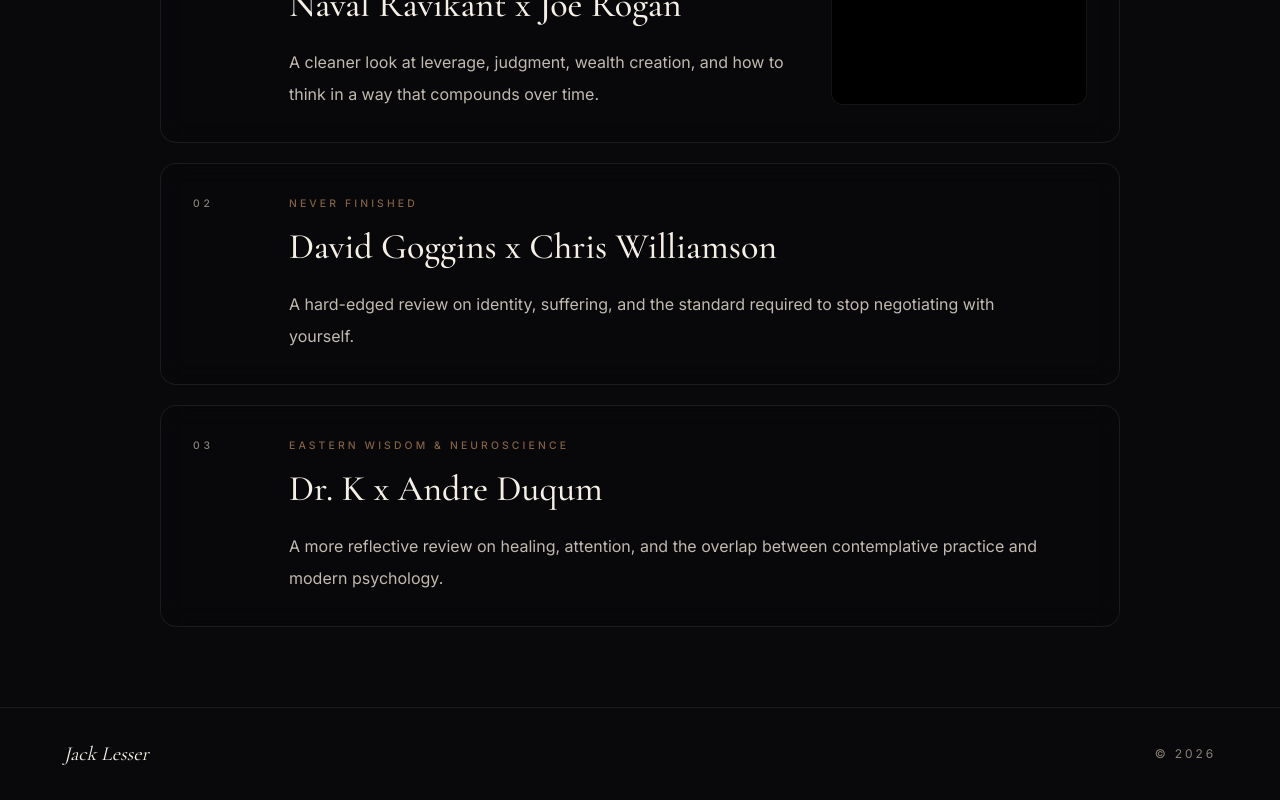
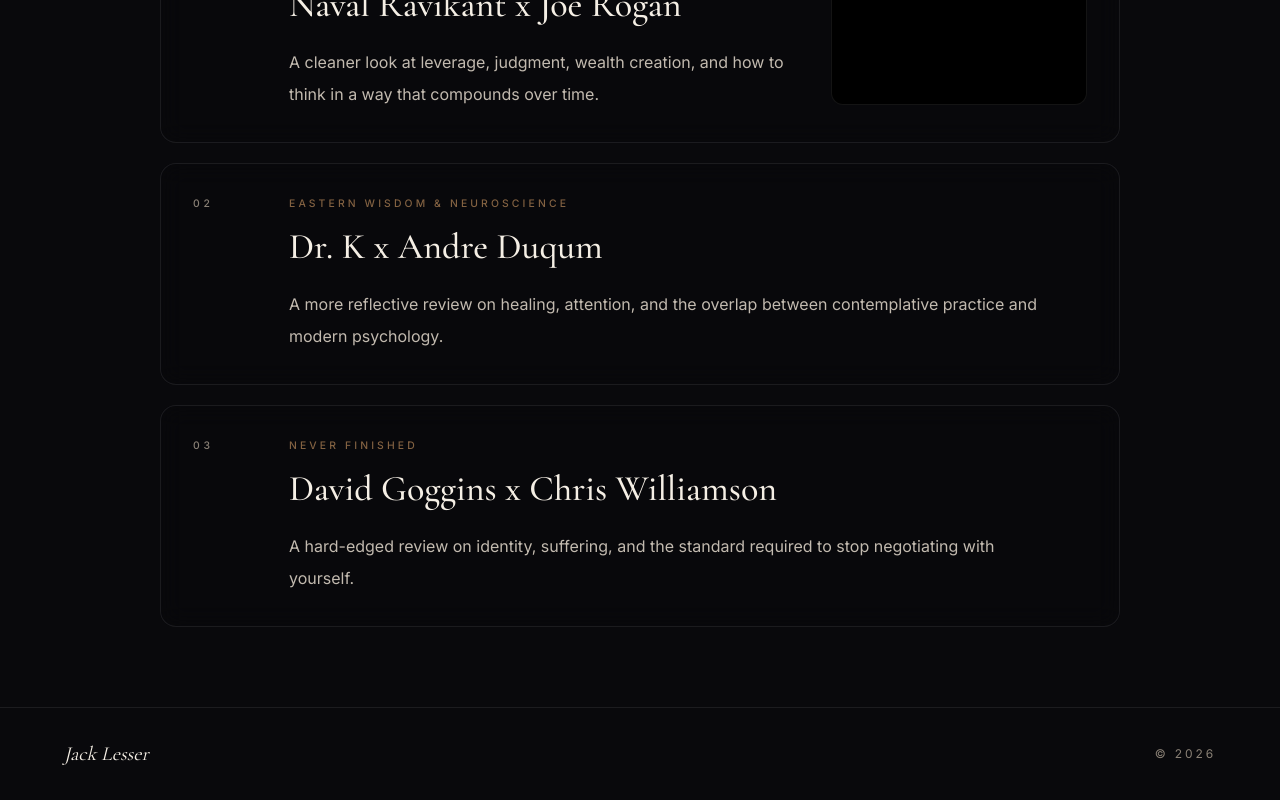
Before and after one commit to jacklesser3/jacklesser.me, a Next.js app: page / in a window 1280 px wide. Shown: the part 1023-1823 px from the top of the page. Built offline with nearby package versions, Linux system fonts and the light colour scheme; grey boxes are pictures that could not be loaded.

Commit message:
Reorder reviews: Dr. K x Andre Duqum listed as #02, Goggins as #03
Co-Authored-By: Claude Opus 4.6 (1M context) <noreply@anthropic.com>

```diff
--- a/src/app/page.tsx
+++ b/src/app/page.tsx
@@ -14,19 +14,19 @@ const podcastReviews = [
   },
   {
     number: "02",
+    href: "/dr-k-podcast.html",
+    title: "Dr. K x Andre Duqum",
+    subtitle: "Eastern Wisdom & Neuroscience",
+    summary:
+      "A more reflective review on healing, attention, and the overlap between contemplative practice and modern psychology.",
+  },
+  {
+    number: "03",
     href: "/goggins-podcast.html",
     title: "David Goggins x Chris Williamson",
     subtitle: "Never Finished",
     summary:
       "A hard-edged review on identity, suffering, and the standard required to stop negotiating with yourself.",
-  },
-  {
-    number: "03",
-    href: "/dr-k-podcast.html",
-    title: "Dr. K x Andre Duqum",
-    subtitle: "Eastern Wisdom & Neuroscience",
-    summary:
-      "A more reflective review on healing, attention, and the overlap between contemplative practice and modern psychology.",
   },
 ];
 
```
